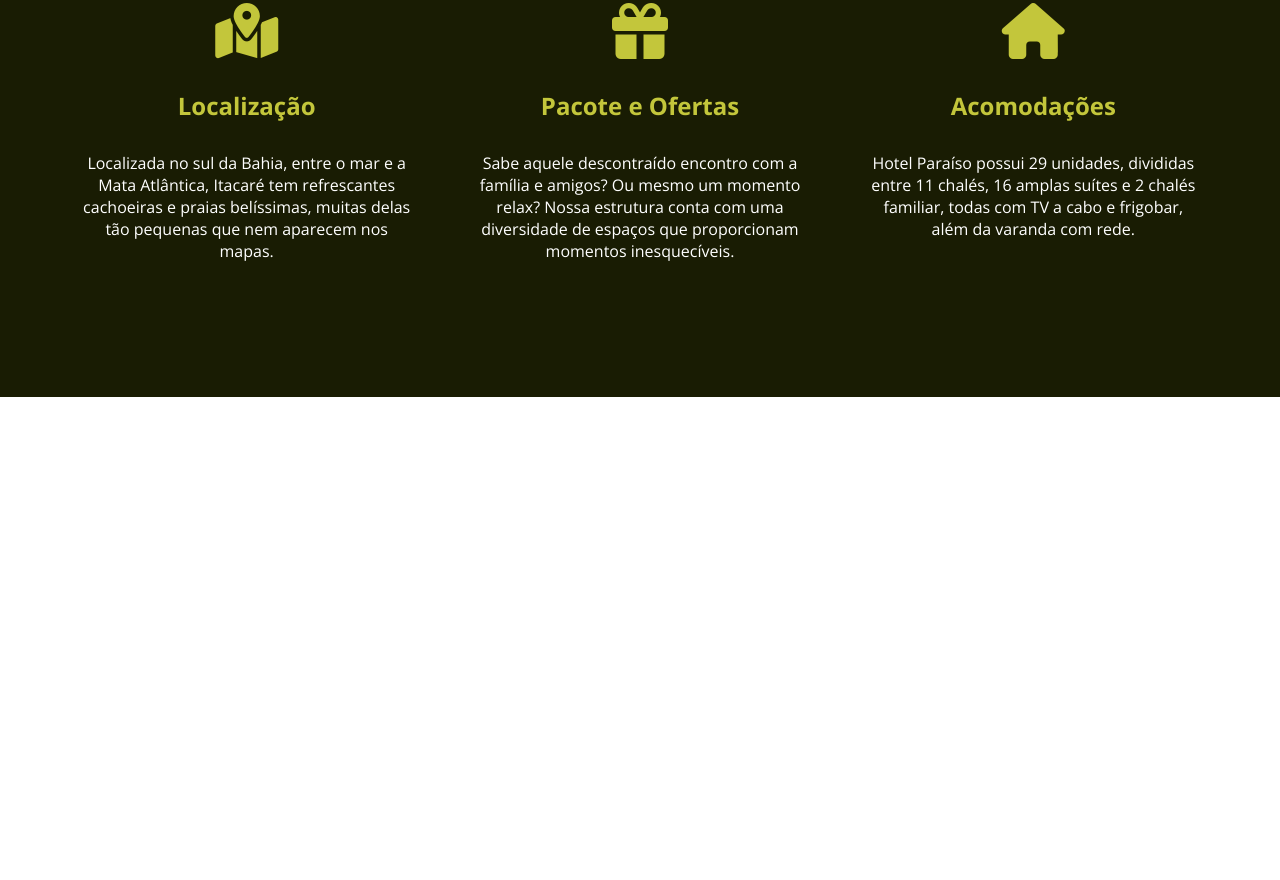
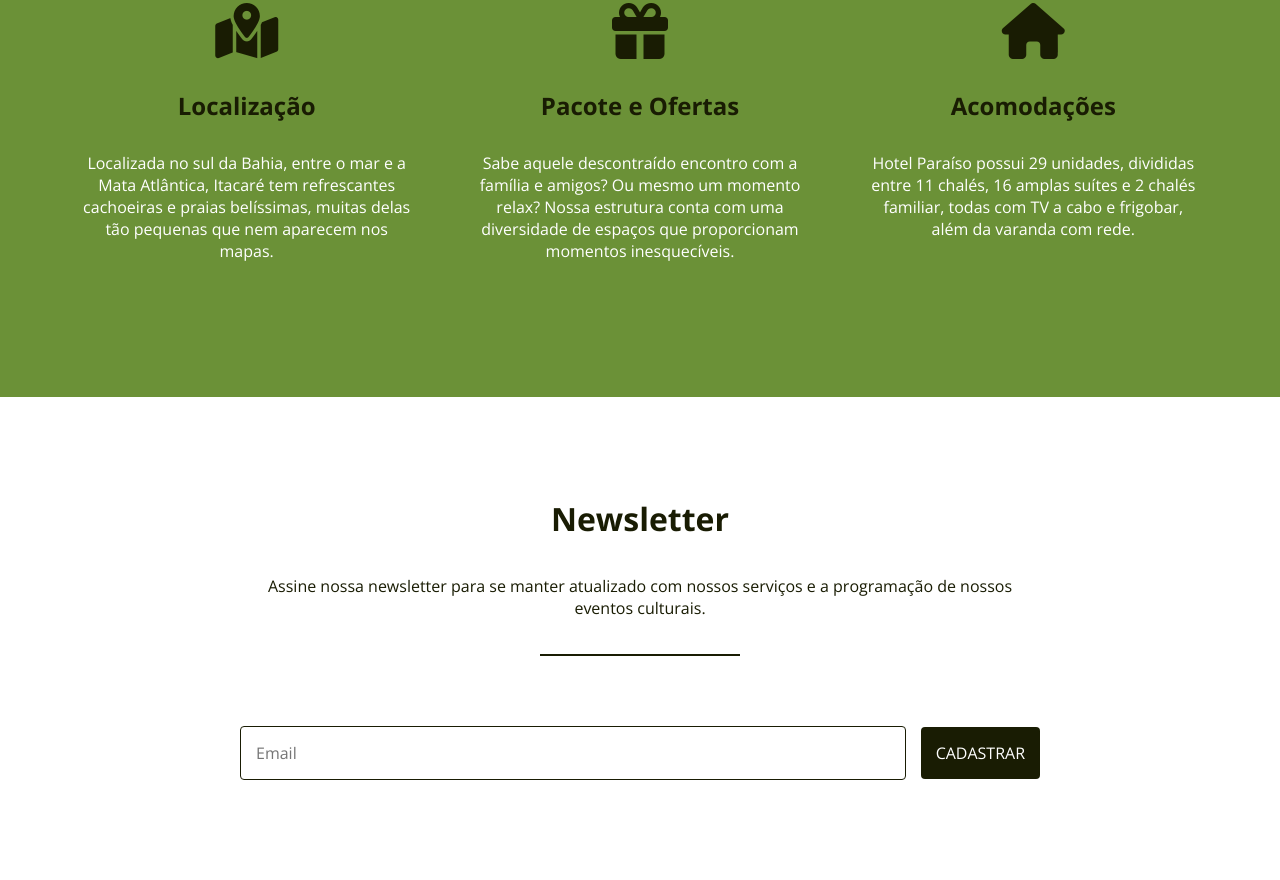
Before and after one commit to flavianitto/hello-world, a plain HTML site: page atividade03/index.html in a window 1280 px wide. Shown: the part 2255-3135 px from the top of the page. Before the commit the page ends 2652 px from the top, so only its background shows below. Drawn offline with nearby package versions, Linux system fonts and the light colour scheme.

Commit message:
adiciona newsletter

```diff
--- a/atividade03/css/style.css
+++ b/atividade03/css/style.css
@@ -138,7 +138,7 @@
 
 /* caracteristicas */
 .caracteristicas {
-    background-color: #191c03;
+    background-color: #6b9137;
     display: flex;
     flex-direction: column;
     align-items: center;
@@ -164,23 +164,23 @@
     text-align: center;
     border: none;
 }
+
 .caracteristicas .grid {
     width: 100%;
     display: flex;
 }
-
 .caracteristicas .grid li {
     padding: 0px 30px;
     text-align: center;
 }
 .caracteristicas .grid li i {
-    color: #c3c63b;
+    color: #191c03;
     font-size: 3.5rem;
     margin-bottom: 30px;
 }
 .caracteristicas .grid li h4 {
     font-size: 1.5rem;
-    color: #c3c63b;
+    color: #191c03;
     margin-bottom: 30px;
 }
 .caracteristicas .grid li p {
@@ -189,3 +189,61 @@
 @media (max-width: 850px) {
     .caracteristicas .grid { flex-direction: column; }
 }
+
+/* newsletter */
+.newsletter {
+    display: flex;
+    flex-direction: column;
+    align-items: center;
+    padding: 100px 50px;
+}
+.newsletter h3 {
+    font-size: 2rem;
+    margin-bottom: 35px;
+    color: #191c03;
+    text-align: center;
+}
+.newsletter p {
+    max-width: 800px;
+    margin-bottom: 35px;
+    color: #191c03;
+    text-align: center;
+}
+.newsletter hr {
+    width: 200px;
+    height: 2px;
+    background-color: #191c03;
+    margin-bottom: 70px;
+    text-align: center;
+    border: none;
+}
+.newsletter form {
+    display: flex;
+    align-items: center;
+    justify-content: center;
+    flex-wrap: wrap;
+    width: 80%;
+    max-width: 800px;
+}
+.newsletter input {
+    padding: 15px;
+    border: 1px solid #191c03;
+    border-radius: 4px;
+    margin-right: 15px;
+    flex: 1;
+}
+.newsletter button {
+    padding: 15px;
+    background-color: #191c03;
+    color: #fff;
+    text-transform: uppercase;
+    border: none;
+    border-radius: 4px;
+    cursor: pointer;
+}
+@media (max-width: 700px) {
+    .newsletter input {
+        flex-basis: 100%;
+        margin-bottom: 15px;
+    }
+}
--- a/atividade03/index.html
+++ b/atividade03/index.html
@@ -69,5 +69,16 @@
             </li>
         </ul>
     </section>
+
+    <section class="newsletter">
+        <h3>Newsletter</h3>
+        <p>Assine nossa newsletter para se manter atualizado com nossos serviços e a programação de nossos eventos culturais.</p>
+        <hr>
+
+        <form>
+            <input type="text" placeholder="Email">
+            <button>Cadastrar</button>
+        </form>
+    </section>
 </body>
 </html>
```
